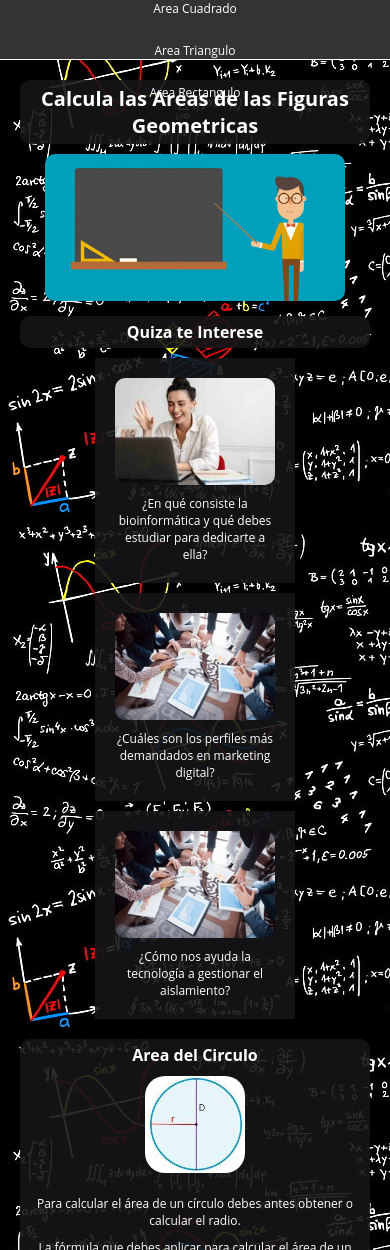
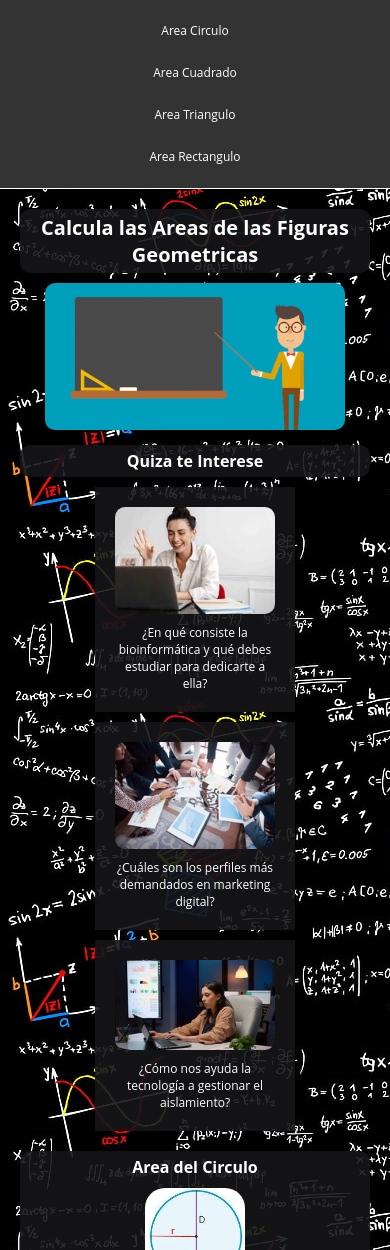
Before and after one commit to brunochan2001/Matemagia, a website: page index.html in a window 390 px wide. Shown: the top 1250 px of the page. Drawn offline with Linux system fonts and the light colour scheme.

Commit message:
Mejoras en el header en version mobile y agregamos readme

```diff
--- a/index.html
+++ b/index.html
@@ -37,7 +37,7 @@
             <p>¿Cuáles son los perfiles más demandados en marketing digital?</p>
           </div>
           <div class="section-noti">
-            <img src="/assets/noticia-2.jpg" alt="img" class="noti-1-img" />
+            <img src="/assets/noticia-3.jpg" alt="img" class="noti-1-img" />
             <p>¿Cómo nos ayuda la tecnología a gestionar el aislamiento?</p>
           </div>
         </div>
--- a/styles/header.css
+++ b/styles/header.css
@@ -6,7 +6,7 @@
   align-items: center;
   padding: 10px;
   border-bottom: #fff solid 1px;
-  height: 60px;
+
 }
 
 .nav > a {
@@ -42,7 +42,7 @@
 
     flex-direction: row;
     justify-content: space-around;
-
+    height: 60px;
   }
 
   .nav > a {
```
Also changed, not shown: README.md, assets/readme.png (added).
